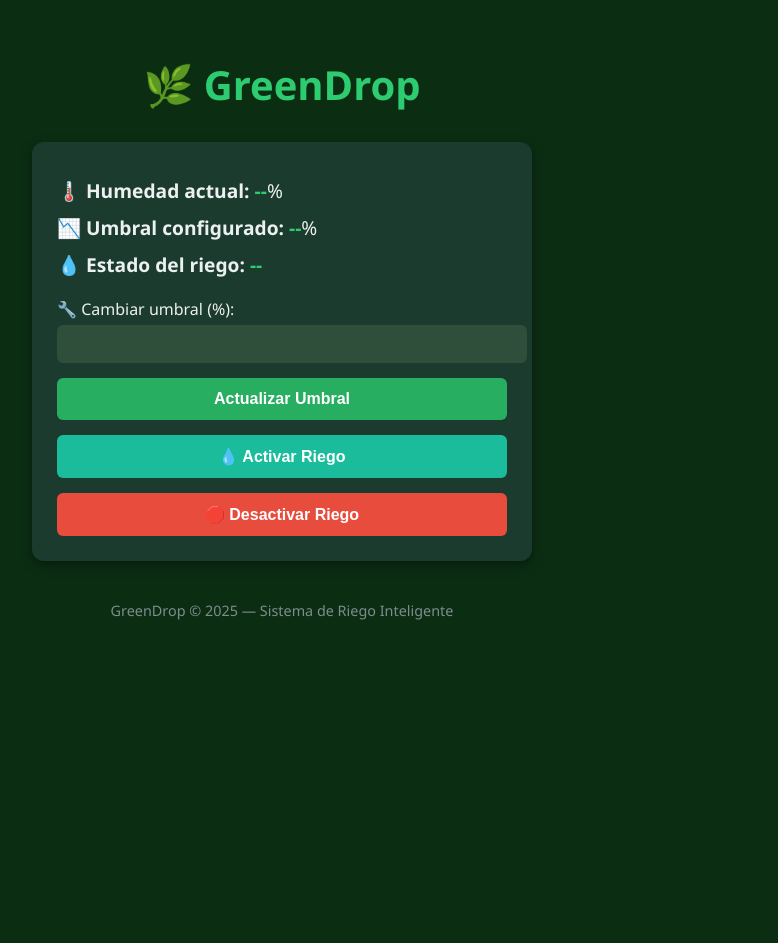
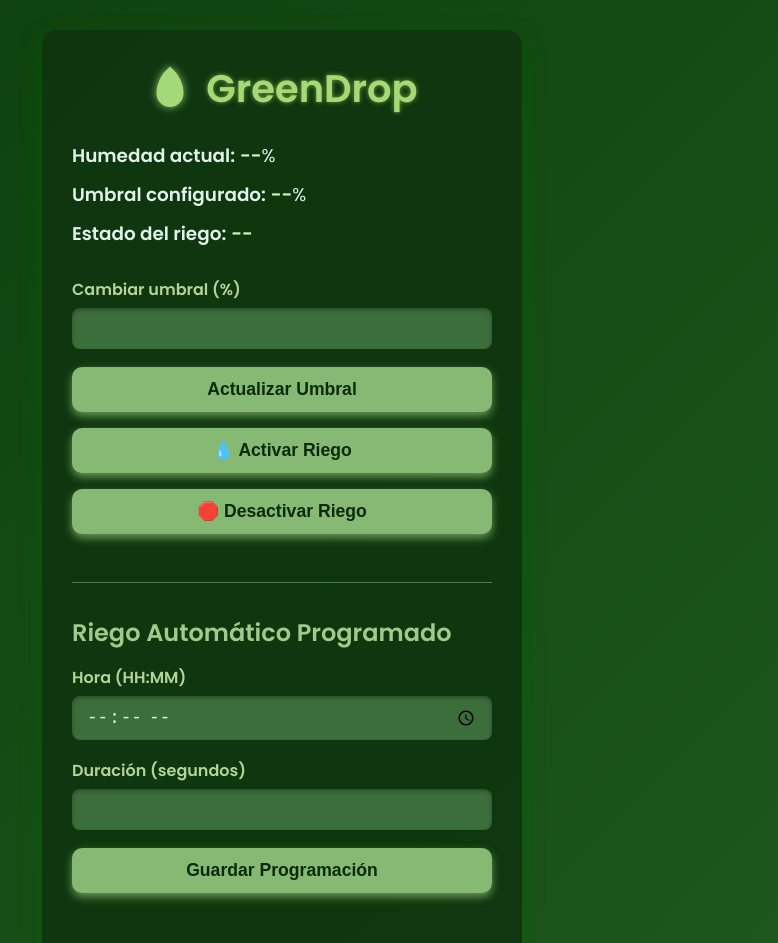
Before and after one commit to julianhidalgo10/Greendrop, a plain HTML site: page src/static/index.html in a window 1280 px wide. Shown: the top 943 px of the page, without its empty margins (358-1136 px from the left). Before the commit the page ends 800 px from the top, so only its background shows below. Drawn offline with Linux system fonts and the light colour scheme; no server answers.

Commit message:
Add automatic irrigation in the Frontend
Automatic watering functionality is added on a defined schedule from the web server interface

```diff
--- a/src/static/index.html
+++ b/src/static/index.html
@@ -2,124 +2,183 @@
 <html lang="es">
 <head>
 <meta charset="UTF-8" />
-  <meta name="viewport" content="width=device-width, initial-scale=1.0" />
-  <title>GreenDrop - Control de Riego</title>
+<meta name="viewport" content="width=device-width, initial-scale=1" />
+<title>🌿 GreenDrop - Control de Riego</title>
 <style>
+  @import url('https://fonts.googleapis.com/css2?family=Poppins:wght@400;600&display=swap');
+
+  /* Reset y base */
+  * {
+    box-sizing: border-box;
+  }
   body {
-      font-family: 'Segoe UI', sans-serif;
-      background-color: #0b2e13;
-      color: #ecf0f1;
-      padding: 30px;
-      margin: 0;
+    margin: 0; padding: 0;
+    font-family: 'Poppins', sans-serif;
+    background: linear-gradient(135deg, #0b3d0b, #1f5a1f);
+    color: #e0f2e9;
+    min-height: 100vh;
+    display: flex;
+    flex-direction: column;
+    align-items: center;
+    padding: 30px 15px;
   }
 
-    h1 {
-      text-align: center;
-      font-size: 2.5em;
-      color: #2ecc71;
+  /* Contenedor principal */
+  .container {
+    background: rgba(15, 53, 15, 0.9);
+    border-radius: 15px;
+    max-width: 480px;
+    width: 100%;
+    padding: 30px 30px 40px;
+    box-shadow: 0 8px 20px rgba(0, 100, 0, 0.7);
   }
 
-    .container {
+  /* Logo */
+  .logo {
     display: flex;
+    align-items: center;
     justify-content: center;
-      margin-top: 30px;
+    gap: 12px;
+    margin-bottom: 25px;
+  }
+  .logo svg {
+    width: 48px;
+    height: 48px;
+    fill: #a3d977;
+    filter: drop-shadow(0 0 4px #8cc06f);
+  }
+  .logo h1 {
+    font-weight: 600;
+    font-size: 2.4rem;
+    color: #a3d977;
+    margin: 0;
+    text-shadow: 0 0 5px #729e3c;
   }
 
-    .card {
-      background-color: #1c3b2f;
-      padding: 25px;
-      border-radius: 12px;
-      box-shadow: 0 4px 12px rgba(0, 0, 0, 0.4);
-      max-width: 450px;
-      width: 100%;
+  /* Estado y datos */
+  .status {
+    margin-bottom: 30px;
+  }
+  .status p {
+    font-size: 1.15rem;
+    margin: 12px 0;
+    font-weight: 500;
+  }
+  .status span {
+    font-weight: 700;
+    color: #d3f4bc;
   }
 
-    .card p {
-      font-size: 1.2em;
-      margin: 10px 0;
+  /* Formulario */
+  label {
+    display: block;
+    font-weight: 600;
+    margin-bottom: 6px;
+    color: #b2d498;
+  }
+  input[type="number"],
+  input[type="time"] {
+    width: 100%;
+    padding: 10px 14px;
+    border-radius: 8px;
+    border: none;
+    font-size: 1.1rem;
+    margin-bottom: 18px;
+    background: #3c6e3c;
+    color: #e0f2e9;
+    box-shadow: inset 0 2px 4px rgba(0,0,0,0.3);
+    transition: background-color 0.3s ease;
+  }
+  input[type="number"]:focus,
+  input[type="time"]:focus {
+    background-color: #529352;
+    outline: none;
   }
 
-    .status {
-      color: #2ecc71;
-      font-weight: bold;
+  /* Botones */
+  button {
+    background-color: #86b974;
+    color: #0b2a0b;
+    border: none;
+    font-weight: 700;
+    font-size: 1.1rem;
+    padding: 12px 0;
+    border-radius: 10px;
+    cursor: pointer;
+    width: 100%;
+    margin-bottom: 16px;
+    box-shadow: 0 4px 8px #6a9755;
+    transition: background-color 0.25s ease, box-shadow 0.25s ease;
+  }
+  button:hover {
+    background-color: #a3d977;
+    box-shadow: 0 6px 12px #8cc06f;
   }
 
-    label {
-      display: block;
-      margin-top: 20px;
-      margin-bottom: 5px;
+  /* Separador */
+  hr {
+    border: none;
+    border-top: 1px solid #4c7b4c;
+    margin: 32px 0;
   }
 
-    input[type="number"] {
-      width: 100%;
-      padding: 10px;
-      border: none;
-      border-radius: 6px;
-      background-color: #2f4f3a;
-      color: #fff;
-      font-size: 1em;
+  /* Mensaje */
+  #mensajeProgramacion {
+    text-align: center;
+    font-weight: 700;
+    font-size: 1rem;
+    color: #b7e4a3;
+    min-height: 1.4em;
+    margin-top: 8px;
   }
 
-    button {
-      margin-top: 15px;
-      padding: 12px;
-      font-size: 1em;
-      font-weight: bold;
-      border: none;
-      border-radius: 6px;
-      cursor: pointer;
-      width: 100%;
-      transition: background 0.3s ease;
+  /* Responsive */
+  @media (max-width: 520px) {
+    .container {
+      padding: 25px 20px 30px;
     }
-
-    button:hover {
-      opacity: 0.9;
-    }
-
-    .btn-umbral {
-      background-color: #27ae60;
-      color: #fff;
-    }
-
-    .btn-activar {
-      background-color: #1abc9c;
-      color: #fff;
-    }
-
-    .btn-desactivar {
-      background-color: #e74c3c;
-      color: #fff;
-    }
-
-    footer {
-      text-align: center;
-      margin-top: 40px;
-      color: #7f8c8d;
-      font-size: 0.9em;
   }
 </style>
 </head>
 <body>
-  <h1>🌿 GreenDrop</h1>
-
   <div class="container">
-    <div class="card">
-      <p><strong>🌡️ Humedad actual:</strong> <span id="humedad" class="status">--</span>%</p>
-      <p><strong>📉 Umbral configurado:</strong> <span id="umbral" class="status">--</span>%</p>
-      <p><strong>💧 Estado del riego:</strong> <span id="estado" class="status">--</span></p>
-
-      <label for="nuevoUmbral">🔧 Cambiar umbral (%):</label>
-      <input type="number" id="nuevoUmbral" min="0" max="100" />
-
-      <button class="btn-umbral" onclick="actualizarUmbral()">Actualizar Umbral</button>
-      <button class="btn-activar" onclick="activarRiego()">💧 Activar Riego</button>
-      <button class="btn-desactivar" onclick="desactivarRiego()">🛑 Desactivar Riego</button>
-    </div>
+    <div class="logo" aria-label="Logo GreenDrop">
+      <svg viewBox="0 0 64 64" xmlns="http://www.w3.org/2000/svg" aria-hidden="true" focusable="false">
+        <path d="M32 2C18 14 14 27 14 38a18 18 0 0 0 36 0c0-11-4-24-18-36z"/>
+      </svg>
+      <h1>GreenDrop</h1>
     </div>
 
-  <footer>
-    GreenDrop © 2025 — Sistema de Riego Inteligente
-  </footer>
+    <section class="status" aria-live="polite" aria-atomic="true">
+      <p><strong>Humedad actual:</strong> <span id="humedad">--</span>%</p>
+      <p><strong>Umbral configurado:</strong> <span id="umbral">--</span>%</p>
+      <p><strong>Estado del riego:</strong> <span id="estado">--</span></p>
+    </section>
+
+    <section aria-label="Control de umbral y riego manual">
+      <label for="nuevoUmbral">Cambiar umbral (%)</label>
+      <input type="number" id="nuevoUmbral" min="0" max="100" aria-describedby="umbralHelp" />
+      <button type="button" onclick="actualizarUmbral()">Actualizar Umbral</button>
+
+      <button type="button" onclick="activarRiego()">💧 Activar Riego</button>
+      <button type="button" onclick="desactivarRiego()">🛑 Desactivar Riego</button>
+    </section>
+
+    <hr />
+
+    <section aria-label="Programación automática de riego">
+      <h2 style="color:#9fcb8a; margin-bottom: 15px;">Riego Automático Programado</h2>
+
+      <label for="horaProgramada">Hora (HH:MM)</label>
+      <input type="time" id="horaProgramada" aria-describedby="horaHelp" />
+
+      <label for="duracionRiego">Duración (segundos)</label>
+      <input type="number" id="duracionRiego" min="1" max="3600" aria-describedby="duracionHelp" />
+
+      <button type="button" onclick="guardarProgramacion()">Guardar Programación</button>
+      <p id="mensajeProgramacion" role="alert" aria-live="assertive"></p>
+    </section>
+  </div>
 
   <script>
     async function cargarDatos() {
@@ -142,7 +201,7 @@
       }
       await fetch("/api/umbral", {
         method: "POST",
-        headers: { "Content-Type": "application/json" },
+        headers: { 'Content-Type': 'application/json' },
         body: JSON.stringify({ umbral: valor })
       });
       cargarDatos();
@@ -151,7 +210,7 @@
     async function activarRiego() {
       await fetch("/api/riego", {
         method: "POST",
-        headers: { "Content-Type": "application/json" },
+        headers: { 'Content-Type': 'application/json' },
         body: JSON.stringify({ estado: "ON" })
       });
       cargarDatos();
@@ -160,14 +219,51 @@
     async function desactivarRiego() {
       await fetch("/api/riego", {
         method: "POST",
-        headers: { "Content-Type": "application/json" },
+        headers: { 'Content-Type': 'application/json' },
         body: JSON.stringify({ estado: "OFF" })
       });
       cargarDatos();
     }
 
+    async function cargarProgramacion() {
+      try {
+        const res = await fetch("/api/programado");
+        const data = await res.json();
+        document.getElementById("horaProgramada").value = data.hora;
+        document.getElementById("duracionRiego").value = data.duracion;
+      } catch (e) {
+        console.error("Error cargando programación:", e);
+      }
+    }
+
+    async function guardarProgramacion() {
+      const hora = document.getElementById("horaProgramada").value;
+      const duracion = parseInt(document.getElementById("duracionRiego").value);
+
+      if (!hora || !duracion || duracion <= 0) {
+        alert("Por favor, ingresa una hora válida y duración positiva.");
+        return;
+      }
+
+      const res = await fetch("/api/programado", {
+        method: "POST",
+        headers: { "Content-Type": "application/json" },
+        body: JSON.stringify({ hora: hora, duracion: duracion })
+      });
+
+      if (res.ok) {
+        const mensaje = document.getElementById("mensajeProgramacion");
+        mensaje.innerText = "Programación actualizada correctamente.";
+        setTimeout(() => { mensaje.innerText = ""; }, 4000);
+      } else {
+        const error = await res.json();
+        alert("Error: " + (error.error || "No se pudo actualizar"));
+      }
+    }
+
     setInterval(cargarDatos, 10000);
     cargarDatos();
+    cargarProgramacion();
   </script>
 </body>
 </html>
```
Also changed, not shown: 1 other file. Lines whose indentation alone changed are shown as unchanged.
